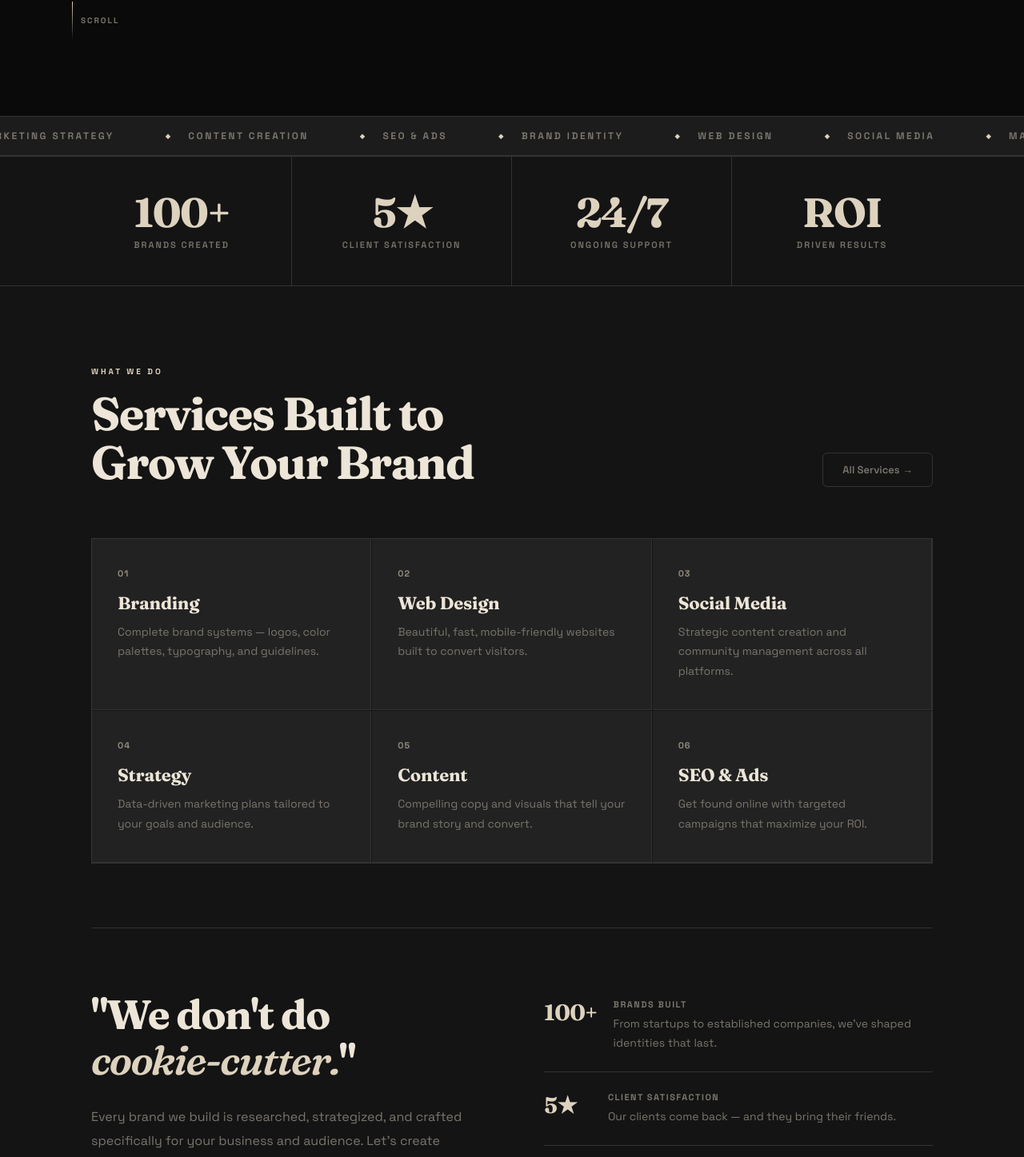
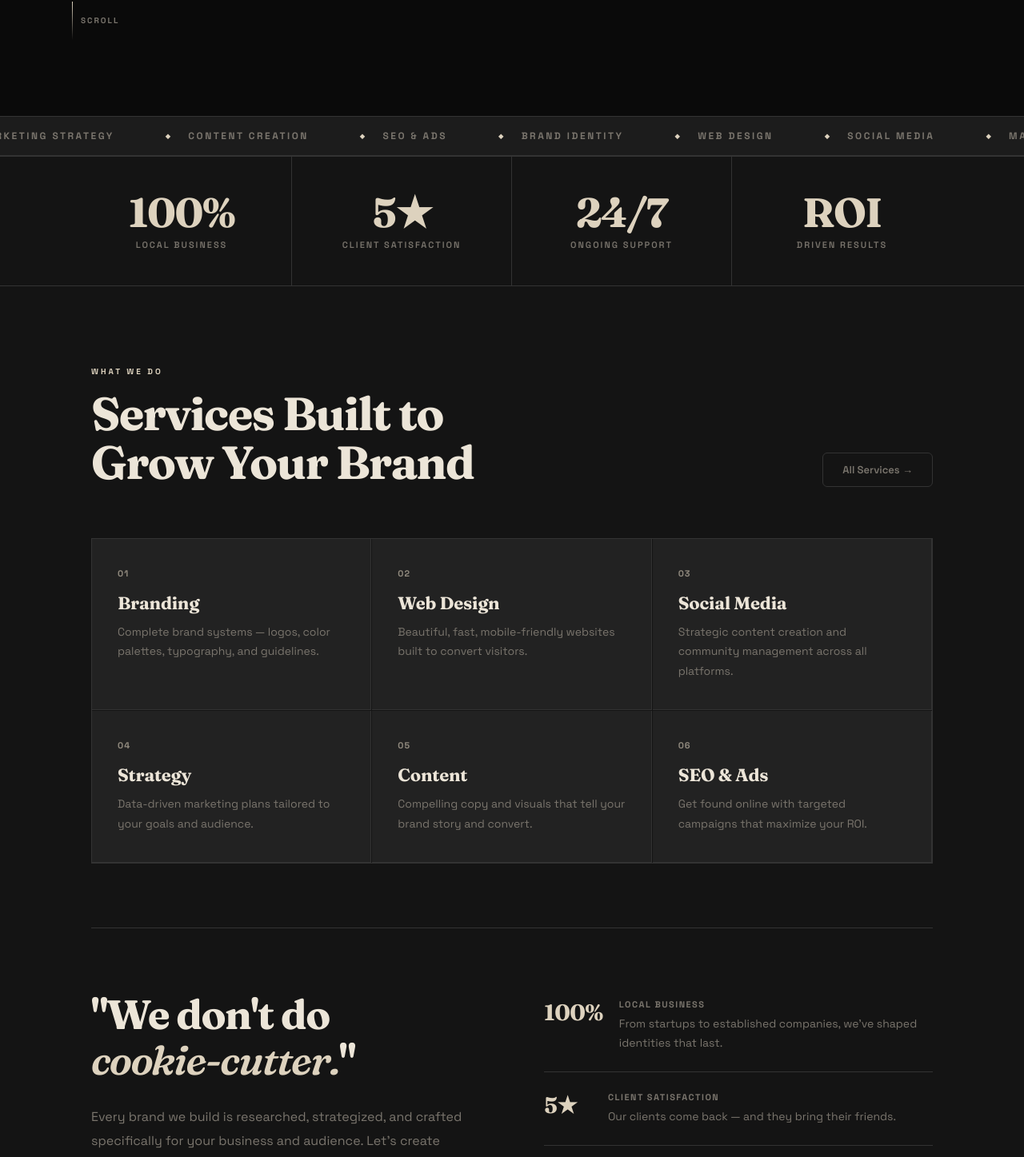
Before and after one commit to Chasem2007/CM-Marketing-and-Design, a React (Vite) app: page / in a window 1280 px wide. Shown: the part 679-2126 px from the top of the page at 80% size. Built offline with nearby package versions, Linux system fonts and the light colour scheme.

Commit message:
Update App.jsx

```diff
--- a/src/App.jsx
+++ b/src/App.jsx
@@ -82,7 +82,7 @@ const DEFAULT_CONTENT = {
   heroCta1: "Explore Services",
   heroCta2: "About Us →",
   // Stats
-  stat1Num: "100+", stat1Label: "Brands Created",
+  stat1Num: "100%", stat1Label: "Local Business",
   stat2Num: "5★", stat2Label: "Client Satisfaction",
   stat3Num: "24/7", stat3Label: "Ongoing Support",
   stat4Num: "ROI", stat4Label: "Driven Results",
@@ -781,7 +781,7 @@ export default function App() {
             </div>
             <div style={{ display: "flex", flexDirection: "column", gap: 24 }}>
               {[
-                { n: "100+", l: "Brands Built", d: "From startups to established companies, we've shaped identities that last." },
+                { n: "100%", l: "Local Business", d: "From startups to established companies, we've shaped identities that last." },
                 { n: "5★", l: "Client Satisfaction", d: "Our clients come back — and they bring their friends." },
                 { n: "ROI", l: "Driven Results", d: "Beautiful work is great. Work that grows your revenue is better." },
               ].map((item, i) => (
@@ -860,8 +860,8 @@ export default function App() {
               <p style={{ color: C.text, fontSize: 18, lineHeight: 1.85, fontFamily: D, fontStyle: "italic", marginBottom: 32, borderLeft: `3px solid ${C.accent}`, paddingLeft: 24 }}>"{ct.aboutStory3}"</p>
               <div style={{ display: "flex", gap: 40 }}>
                 <div>
-                  <div style={{ fontFamily: D, fontSize: 40, fontWeight: 700, color: C.accent, letterSpacing: "-0.03em" }}>100+</div>
-                  <div style={{ fontSize: 11, color: C.textDim, fontWeight: 600, letterSpacing: "1.5px", textTransform: "uppercase", fontFamily: F }}>Brands Created</div>
+                  <div style={{ fontFamily: D, fontSize: 40, fontWeight: 700, color: C.accent, letterSpacing: "-0.03em" }}>100%</div>
+                  <div style={{ fontSize: 11, color: C.textDim, fontWeight: 600, letterSpacing: "1.5px", textTransform: "uppercase", fontFamily: F }}>Local Business</div>
                 </div>
                 <div>
                   <div style={{ fontFamily: D, fontSize: 40, fontWeight: 700, color: C.accent, letterSpacing: "-0.03em" }}>5★</div>
```
